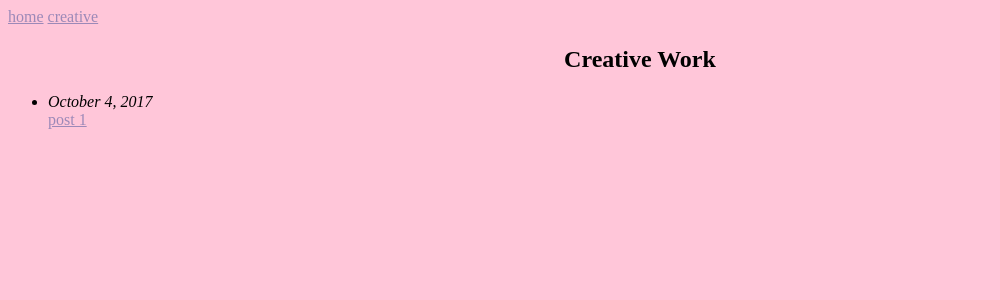
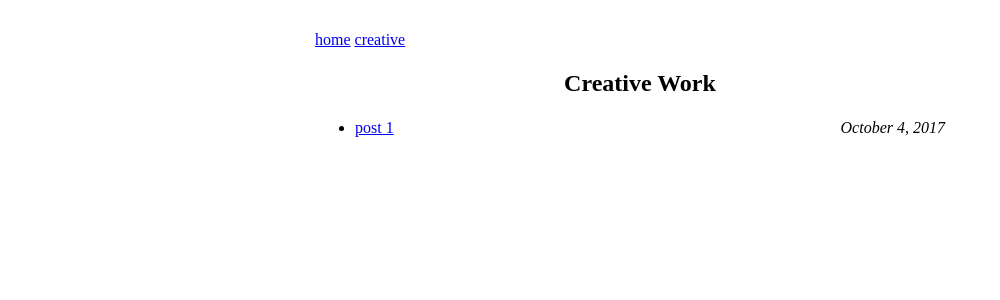
Before and after one commit to pmt/pmt.github.io, a Jekyll site: the page built from creative.html, in a window 1280 px wide. Shown: the top 300 px of the page, without its empty margins (0-1000 px from the left). Built offline with Jekyll 4.4.1, drawn with Linux system fonts in a browser that asks for light colours.

Commit message:
fix blog layout

```diff
--- a/_layouts/post.html
+++ b/_layouts/post.html
@@ -2,7 +2,7 @@
 <html lang="en">
   <head>
     {% include seo.md %}
-    <link rel="stylesheet" type="text/css" href="/css/main.css" />
+    <link rel="stylesheet" type="text/css" href="/css/blog.css" />
     <link rel="stylesheet" type="text/css" href="/css/post.css" />
     <link rel="stylesheet" type="text/css" href="/css/github.css" />
    </head>
```
